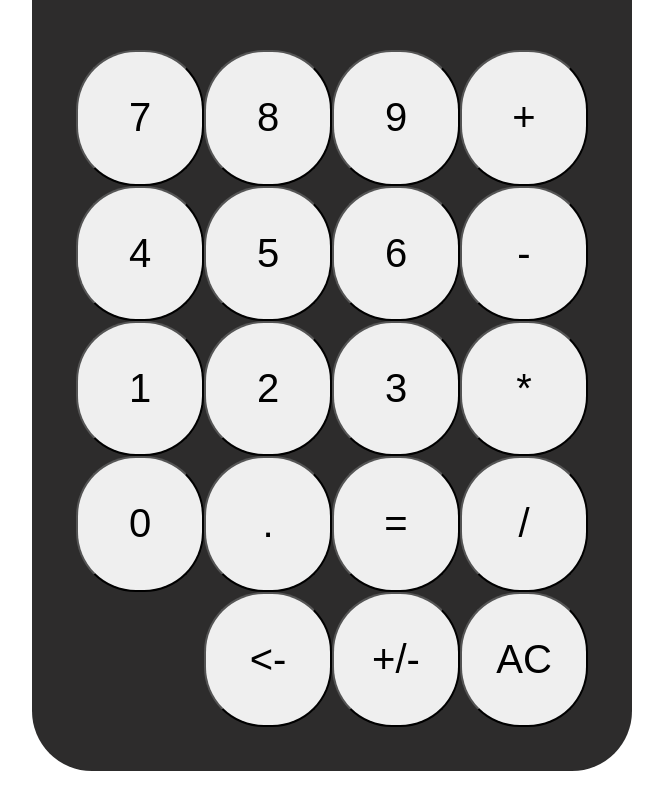
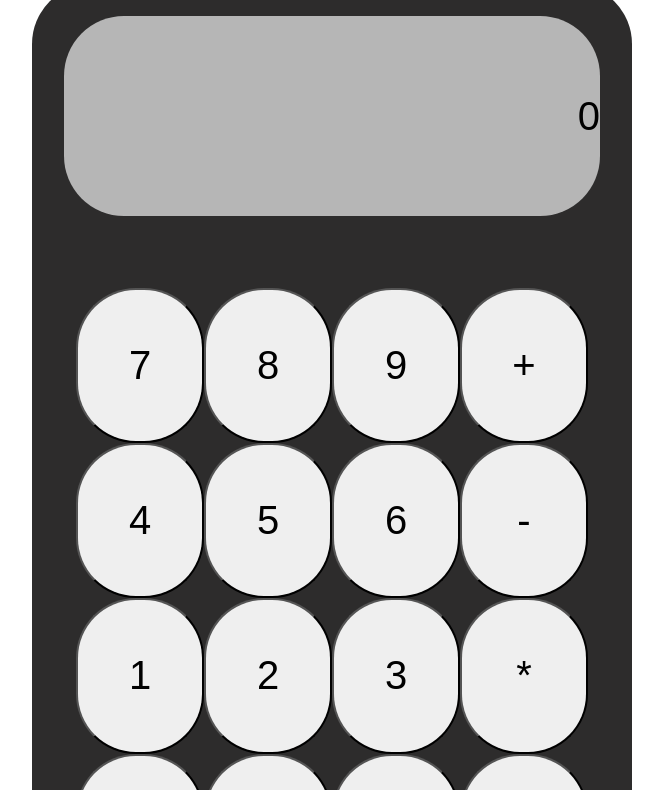
Before and after one commit to matejadb/simple-calculator, a plain HTML site: page index.html in a window 1280 px wide. Shown: the part 242-1032 px from the top of the page, without its empty margins (308-971 px from the left). Drawn offline with Linux system fonts and the light colour scheme; a web font is replaced by a local one.

Commit message:
change display

```diff
--- a/styles/style.css
+++ b/styles/style.css
@@ -10,7 +10,7 @@ body {
 	justify-content: center;
 	align-items: center;
 	flex-direction: column;
-	height: 100vh;
+	margin: auto;
 }
 
 /* INFO SECTION */
@@ -30,10 +30,10 @@ body {
 	display: flex;
 	flex-direction: column;
 	width: 600px;
-	height: 1000px;
 	border-radius: 1.5em;
 	margin: auto;
 	padding: 0.8em;
+	margin: auto;
 }
 
 .container,
@@ -101,12 +101,3 @@ body {
 .is-pressed {
 	background-color: #b6b6b6;
 }
-/*OPERATORS
-.operators {
-	flex-direction: column;
-	width: 25%;
-}
-
-.operator {
-	height: 33.33%;
-}*/
```
